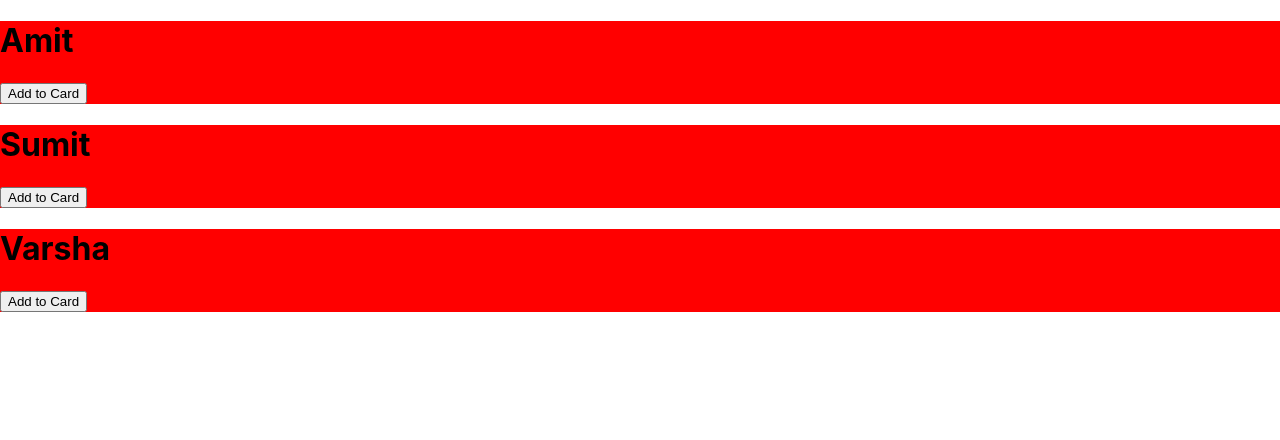
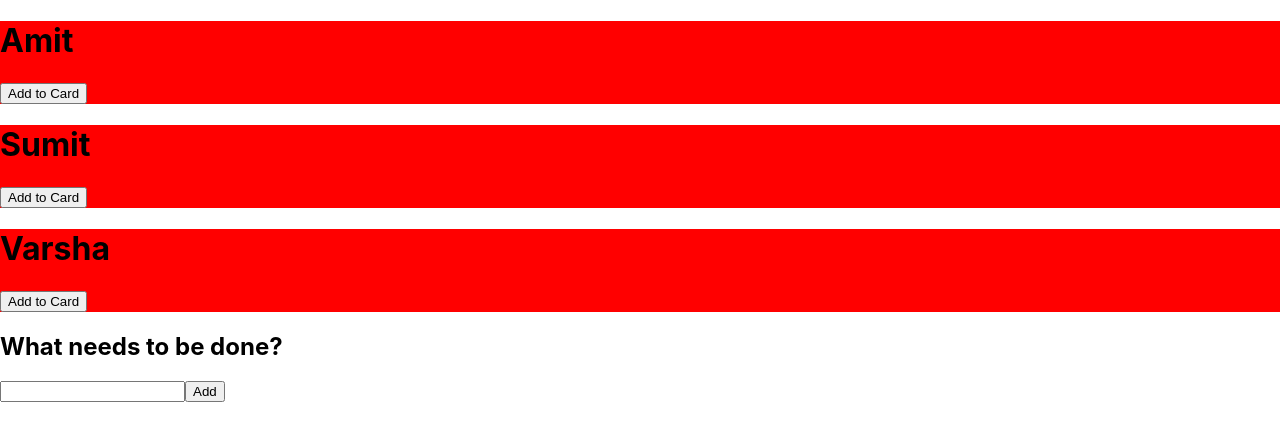
Before and after one commit to amit15000/demoshopapp, a React (Create React App) app: page / in a window 1280 px wide. Shown: the top 440 px of the page. Built offline with nearby package versions, Linux system fonts and the light colour scheme.

Commit message:
multiple useState

```diff
--- a/src/App.js
+++ b/src/App.js
@@ -1,12 +1,18 @@
+import React, { useState } from "react";
 import "./App.css";
 import "./components/Item";
 import Item from "./components/Item";
+import Forms from "./components/Form";
 function App() {
+  const [title, setTitle] = useState("Akela Amit");
+
   return (
     <div>
       <Item name="Amit"></Item>
       <Item name="Sumit"></Item>
       <Item name="Varsha"></Item>
+
+      <Forms></Forms>
     </div>
   );
 }
--- /dev/null
+++ b/src/components/Form.js
@@ -0,0 +1,38 @@
+import React, { useState } from "react";
+
+function Form(props) {
+  const [name, setName] = useState("");
+
+  function handleChange(e) {
+    setName(e.target.value);
+  }
+
+  function handleSubmit(e) {
+    e.preventDefault();
+    props.setName(name);
+    setName("");
+  }
+  return (
+    <form onSubmit={handleSubmit}>
+      <h2 className="label-wrapper">
+        <label htmlFor="new-todo-input" className="label__lg">
+          What needs to be done?
+        </label>
+      </h2>
+      <input
+        type="text"
+        id="new-todo-input"
+        className="input input__lg"
+        name="text"
+        autoComplete="off"
+        value={name}
+        onChange={handleChange}
+      />
+      <button type="submit" className="btn btn__primary btn__lg">
+        Add
+      </button>
+    </form>
+  );
+}
+
+export default Form;
```
